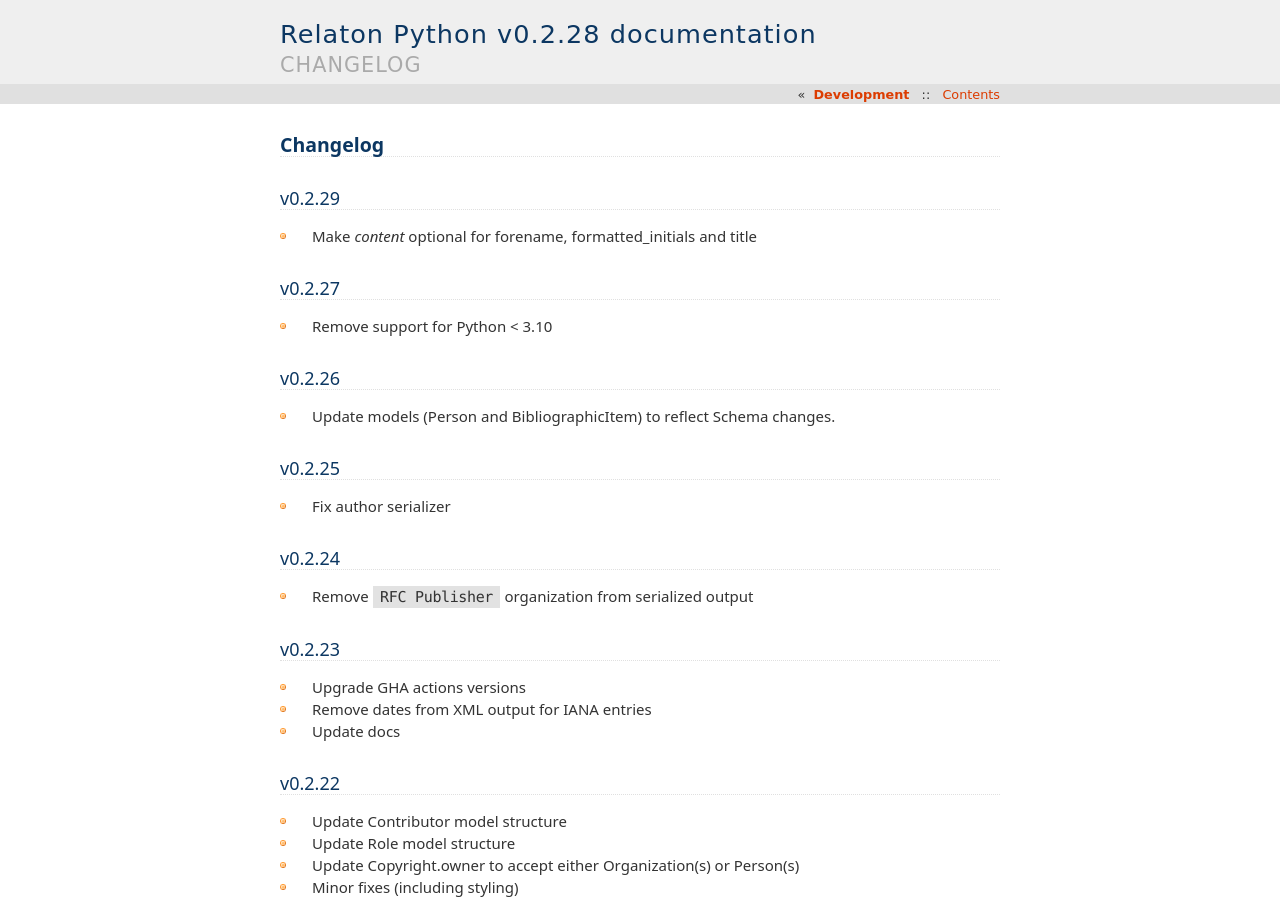
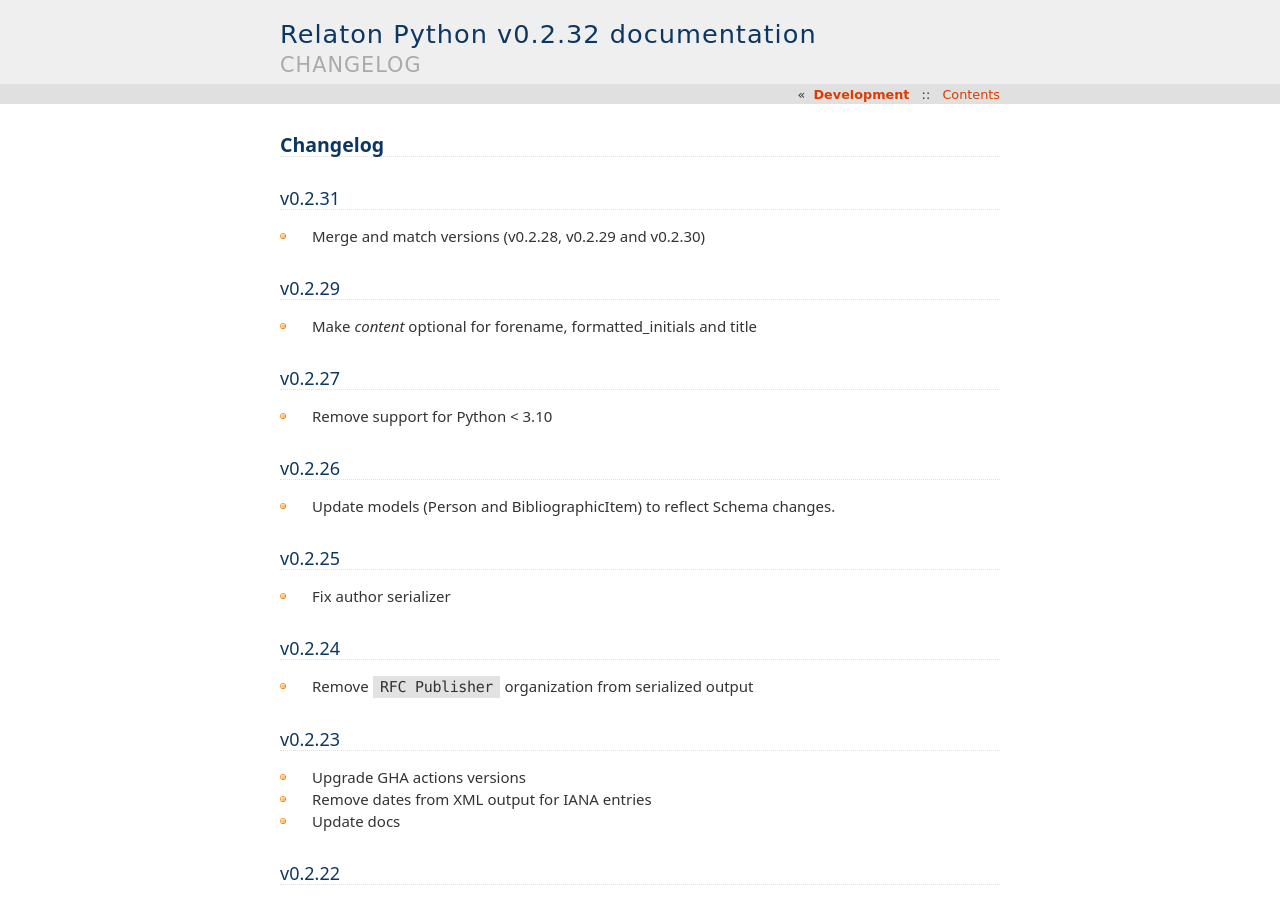
Before and after one commit to relaton/relaton-py, a Sphinx documentation site: the page built from docs/changelog.rst, in a window 1280 px wide and 900 px high. Built offline with Sphinx 7.4.7, drawn with Linux system fonts in a browser that asks for light colours.

Commit message:
chore: bump relaton version

```diff
--- a/docs/changelog.rst
+++ b/docs/changelog.rst
@@ -1,6 +1,11 @@
 =========
 Changelog
 =========
+
+v0.2.31
+=======
+
+- Merge and match versions (v0.2.28, v0.2.29 and v0.2.30)
 
 v0.2.29
 =======
--- a/relaton/__init__.py
+++ b/relaton/__init__.py
@@ -1 +1 @@
-__version__ = '0.2.28'
+__version__ = '0.2.32'
```
